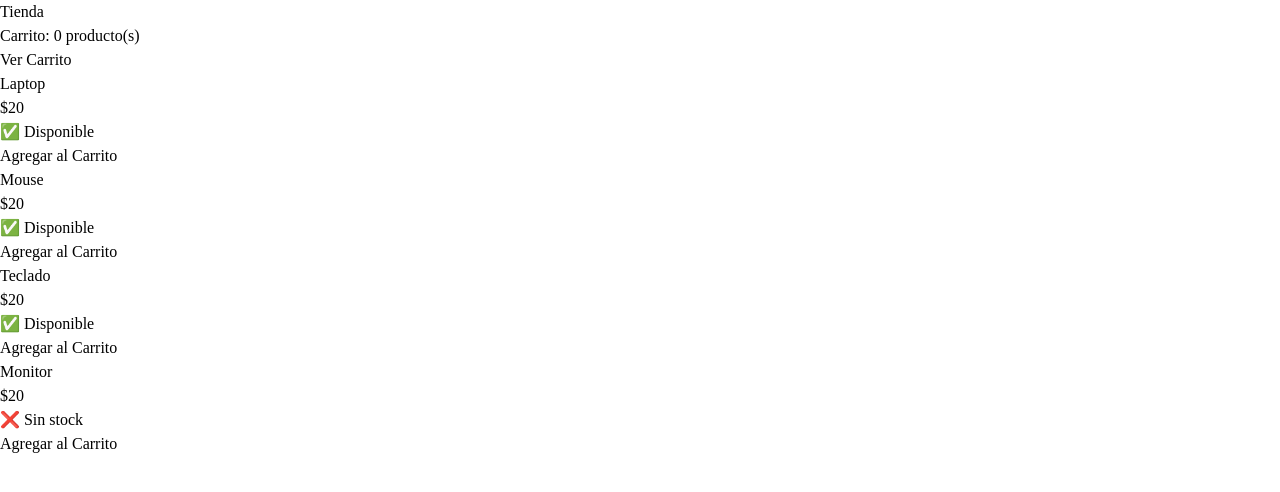
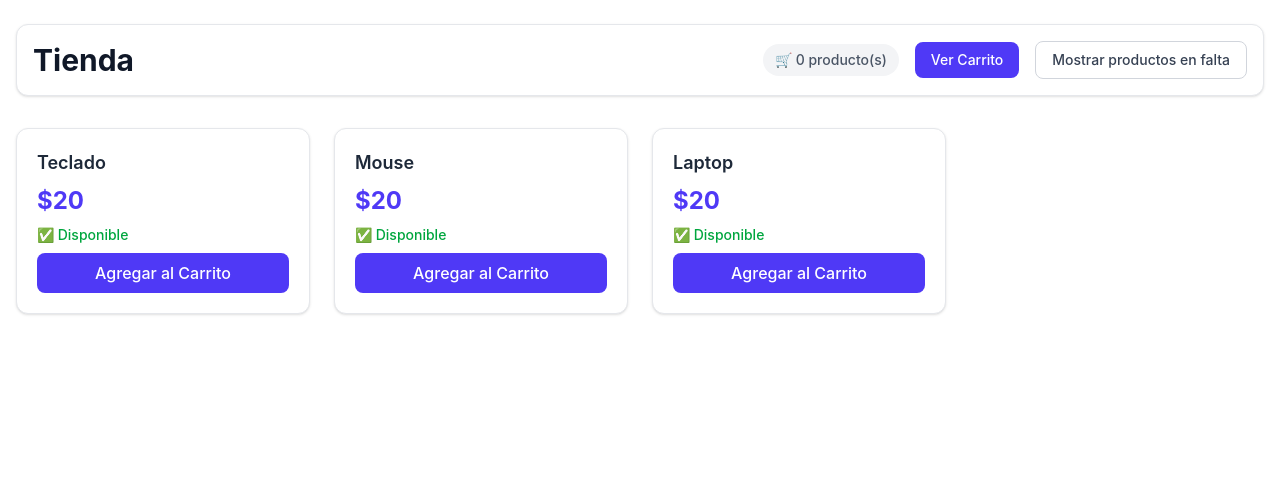
Before and after one commit to shini66/FSMa-front, a React (Vite) app: page / in a window 1280 px wide. Shown: the top 492 px of the page. Built offline with nearby package versions, Linux system fonts and the light colour scheme.

Commit message:
feat: add the tailwindcss

```diff
--- a/package.json
+++ b/package.json
@@ -10,8 +10,10 @@
     "preview": "vite preview"
   },
   "dependencies": {
+    "@tailwindcss/vite": "^4.3.2",
     "react": "^19.2.6",
-    "react-dom": "^19.2.6"
+    "react-dom": "^19.2.6",
+    "tailwindcss": "^4.3.2"
   },
   "devDependencies": {
     "@eslint/js": "^10.0.1",
--- a/src/page/Shop.jsx
+++ b/src/page/Shop.jsx
@@ -1,13 +1,16 @@
+import { useState } from "react";
 import ProductItem from "../components/Product";
 import useCart from "../hooks/useCart";
 
 function Shop() {
 
+    const [inStock, setInStock] = useState(true);
+
     const products = [
+        { id: 4, name: 'Monitor', precio: 20, disposability: false },
+        { id: 3, name: 'Teclado', precio: 20, disposability: true },
+        { id: 2, name: 'Mouse', precio: 20, disposability: true },
         { id: 1, name: 'Laptop', precio: 20, disposability: true },
-        { id: 2, name: 'Mouse', precio: 20, disposability: true },
-        { id: 3, name: 'Teclado', precio: 20, disposability: true },
-        { id: 4, name: 'Monitor', precio: 20, disposability: false },
     ];
 
     const { cart, cartTotal, cartCount, addToCart } = useCart();
@@ -22,18 +25,38 @@ function Shop() {
     }
 
     return (
-        <>
-            <header>
-                <h1>Tienda</h1>
-                <p>Carrito: {cartCount} producto(s)</p>
-                <button onClick={showCart}>Ver Carrito</button>
+        <div className="max-w-7xl mx-auto px-4 py-6">
+            <header className="flex flex-wrap items-center justify-between gap-4 mb-8 p-4 bg-white rounded-xl shadow-sm border border-gray-200">
+                <h1 className="text-3xl font-bold text-gray-900">Tienda</h1>
+                <div className="flex items-center gap-4">
+                    <span className="text-sm text-gray-600 font-medium bg-gray-100 px-3 py-1.5 rounded-full">
+                        🛒 {cartCount} producto(s)
+                    </span>
+                    <button
+                        onClick={showCart}
+                        className="px-4 py-2 bg-indigo-600 text-white rounded-lg text-sm font-medium hover:bg-indigo-700 active:bg-indigo-800 transition-colors cursor-pointer"
+                    >
+                        Ver Carrito
+                    </button>
+                    <button
+                        onClick={() => setInStock(prev => !prev)}
+                        className="px-4 py-2 border border-gray-300 text-gray-700 rounded-lg text-sm font-medium hover:bg-gray-50 active:bg-gray-100 transition-colors cursor-pointer"
+                    >
+                        {inStock ? "Mostrar productos en falta" : "Mostrar productos disponibles"}
+                    </button>
+                </div>
             </header>
-            <div>
-                {products.map((product) => (
-                    <ProductItem key={product.id} name={product.name} precio={product.precio} disposability={product.disposability} onAddToCart={() => addToCart(product)}/>
-                ))}
-            </div>
-        </>
+
+            {products.filter(product => product.disposability === inStock).length === 0 ? (
+                <p className="text-center text-gray-500 py-12">No hay productos que mostrar.</p>
+            ) : (
+                <div className="grid grid-cols-1 sm:grid-cols-2 lg:grid-cols-3 xl:grid-cols-4 gap-6">
+                    {products.filter(product => product.disposability === inStock).map((product) => (
+                        <ProductItem key={product.id} name={product.name} precio={product.precio} disposability={product.disposability} onAddToCart={() => addToCart(product)}/>
+                    ))}
+                </div>
+            )}
+        </div>
     )
 }
 
--- a/vite.config.js
+++ b/vite.config.js
@@ -1,9 +1,13 @@
 import { defineConfig } from 'vite'
 import react from '@vitejs/plugin-react'
+import tailwindcss from '@tailwindcss/vite'
 
 // https://vite.dev/config/
 export default defineConfig({
-  plugins: [react()],
+  plugins: [
+    tailwindcss(),
+    react()
+  ],
   server: {
     port: 5050
   },
```
Also changed, not shown: 1 other file (tests, documents, lock files or other folders).
